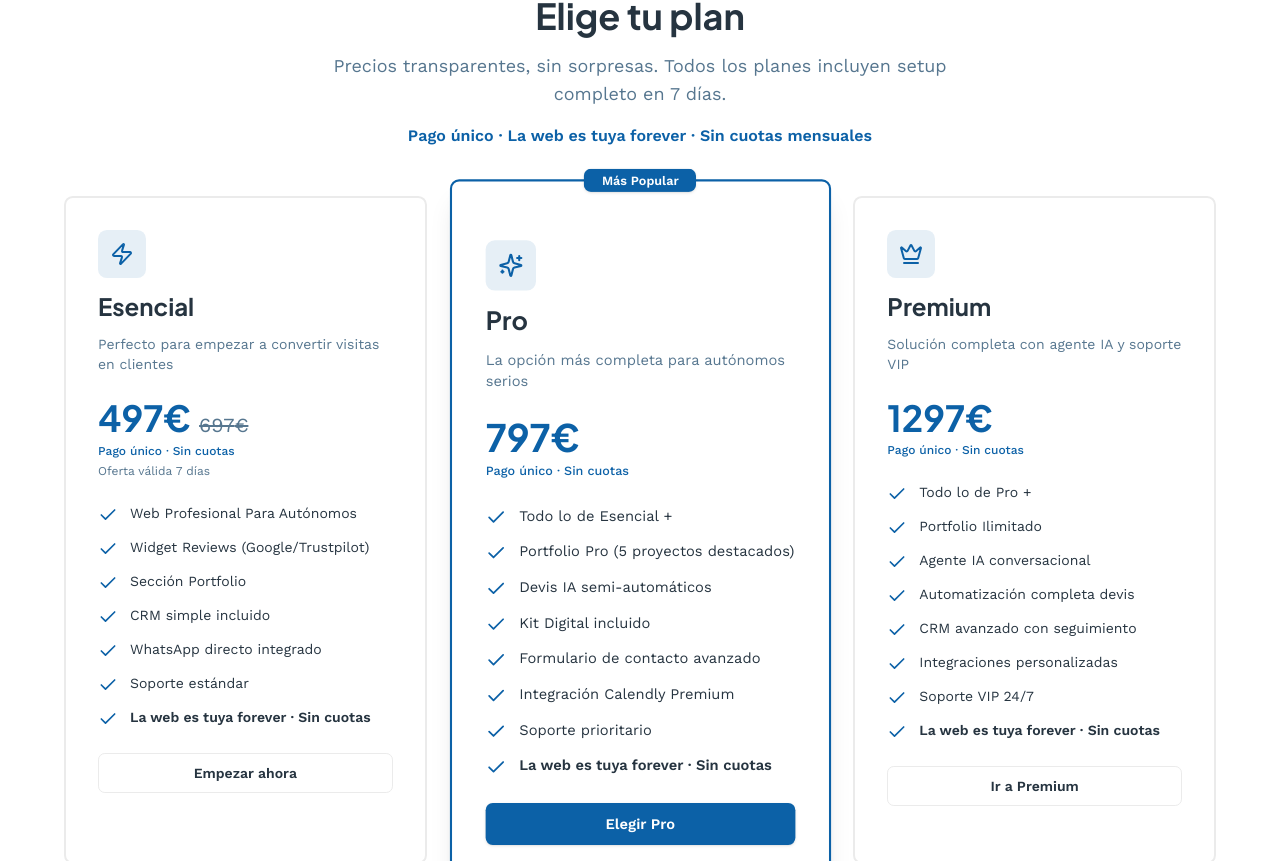
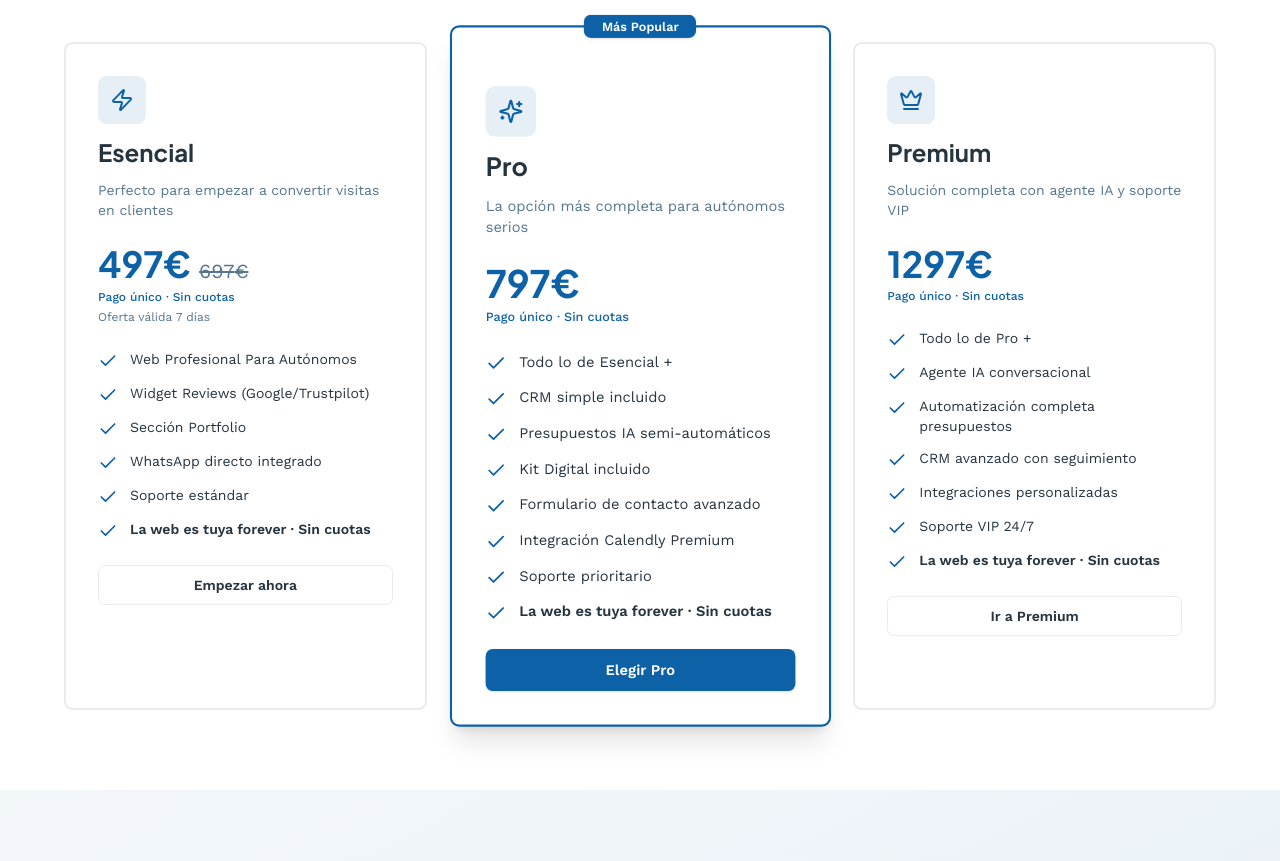
Before and after one commit to fsmartcfs-code/sg-f578bdde-0a98-4ac7-af00-b40a6d478feb-1776842642, a Next.js app: page / in a window 1280 px wide. Shown: the part 6128-6989 px from the top of the page. Built offline with nearby package versions, Linux system fonts and the light colour scheme.

Commit message:
feat(pricing): reconfigure CRM and portfolio features across packs

```diff
--- a/src/components/ComparisonTable.tsx
+++ b/src/components/ComparisonTable.tsx
@@ -27,12 +27,6 @@ const esencialFeatures = [
     agency: true,
   },
   {
-    name: "CRM simple incluido",
-    wpa: true,
-    cheap: false,
-    agency: "complex",
-  },
-  {
     name: "WhatsApp directo integrado",
     wpa: true,
     cheap: true,
@@ -60,13 +54,13 @@ const proFeatures = [
     agency: "partial",
   },
   {
-    name: "Portfolio Pro (5 proyectos destacados)",
+    name: "CRM simple incluido",
     wpa: true,
     cheap: false,
-    agency: true,
+    agency: "complex",
   },
   {
-    name: "Devis IA semi-automáticos",
+    name: "Presupuestos IA semi-automáticos",
     wpa: true,
     cheap: false,
     agency: "extra",
@@ -105,19 +99,13 @@ const premiumFeatures = [
     agency: "partial",
   },
   {
-    name: "Portfolio Ilimitado",
-    wpa: true,
-    cheap: false,
-    agency: true,
-  },
-  {
     name: "Agente IA conversacional",
     wpa: true,
     cheap: false,
     agency: false,
   },
   {
-    name: "Automatización completa devis",
+    name: "Automatización completa presupuestos",
     wpa: true,
     cheap: false,
     agency: "extra",
--- a/src/components/PricingCards.tsx
+++ b/src/components/PricingCards.tsx
@@ -15,7 +15,6 @@ const plans = [
       "Web Profesional Para Autónomos",
       "Widget Reviews (Google/Trustpilot)",
       "Sección Portfolio",
-      "CRM simple incluido",
       "WhatsApp directo integrado",
       "Soporte estándar",
       "La web es tuya forever · Sin cuotas",
@@ -31,8 +30,8 @@ const plans = [
     description: "La opción más completa para autónomos serios",
     features: [
       "Todo lo de Esencial +",
-      "Portfolio Pro (5 proyectos destacados)",
-      "Devis IA semi-automáticos",
+      "CRM simple incluido",
+      "Presupuestos IA semi-automáticos",
       "Kit Digital incluido",
       "Formulario de contacto avanzado",
       "Integración Calendly Premium",
@@ -50,9 +49,8 @@ const plans = [
     description: "Solución completa con agente IA y soporte VIP",
     features: [
       "Todo lo de Pro +",
-      "Portfolio Ilimitado",
       "Agente IA conversacional",
-      "Automatización completa devis",
+      "Automatización completa presupuestos",
       "CRM avanzado con seguimiento",
       "Integraciones personalizadas",
       "Soporte VIP 24/7",
```
